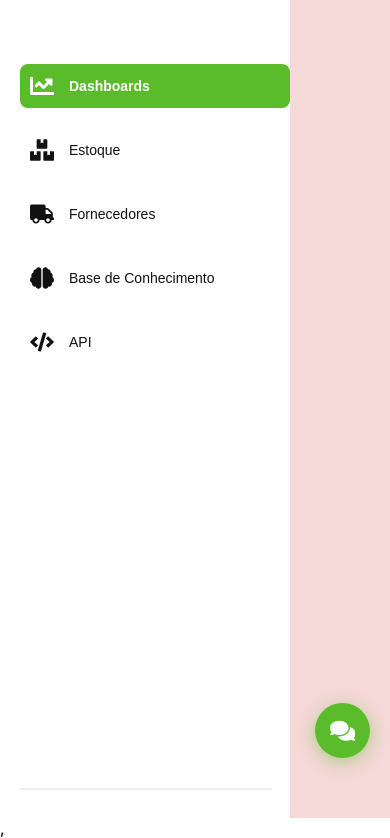
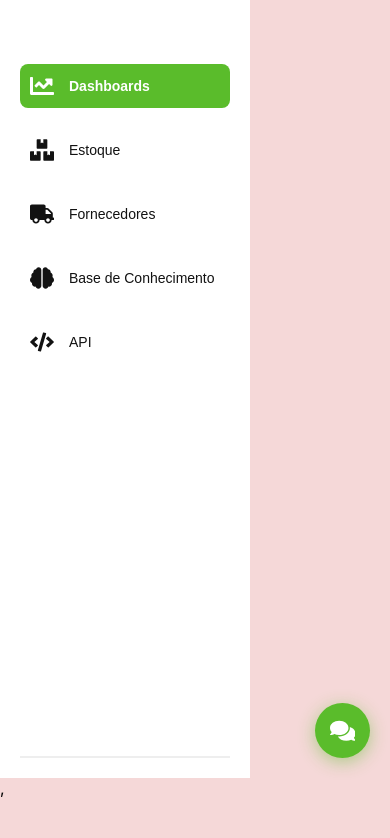
Before and after one commit to xbgm08/leroy-sgep, a React app in the folder frontend/: page / in a window 390 px wide. Shown: the part 66-904 px from the top of the page. After the commit the page ends 864 px from the top, so only its background shows below. Built offline with nearby package versions, Linux system fonts and the light colour scheme; no server answers.

Commit message:
fix: corrige espaço em branco no rodapé e ajusta layout responsivo

```diff
--- a/frontend/src/styles/App.css
+++ b/frontend/src/styles/App.css
@@ -1,10 +1,16 @@
 .app-container {
   display: flex;
+  min-height: 100vh;
   background-color: #F5D8D8;
-  min-height: 100vh;
 }
 
 .main-content {
+  margin-left: 250px;
   flex: 1;
   padding: 40px;
+  padding-bottom: 100px;
+  width: calc(100% - 250px);
+  min-height: 100vh;
+  background-color: #F5D8D8;
+  box-sizing: border-box;
 }
--- a/frontend/src/styles/Sidebar.css
+++ b/frontend/src/styles/Sidebar.css
@@ -6,6 +6,10 @@
   padding: 20px;
   display: flex;
   flex-direction: column;
+  position: fixed;
+  top: 0;
+  left: 0;
+  z-index: 100;
 }
 
 .sidebar .titulos {
--- a/frontend/src/styles/index.css
+++ b/frontend/src/styles/index.css
@@ -1,5 +1,13 @@
+* {
+  margin: 0;
+  padding: 0;
+  box-sizing: border-box;
+}
+
 body {
   margin: 0;
+  padding: 0;
+  background-color: #F5D8D8;
   font-family: -apple-system, BlinkMacSystemFont, 'Segoe UI', 'Roboto', 'Oxygen',
     'Ubuntu', 'Cantarell', 'Fira Sans', 'Droid Sans', 'Helvetica Neue',
     sans-serif;
@@ -7,6 +15,10 @@ body {
   -moz-osx-font-smoothing: grayscale;
 }
 
+#root {
+  background-color: #F5D8D8;
+}
+
 code {
   font-family: source-code-pro, Menlo, Monaco, Consolas, 'Courier New',
     monospace;
```
